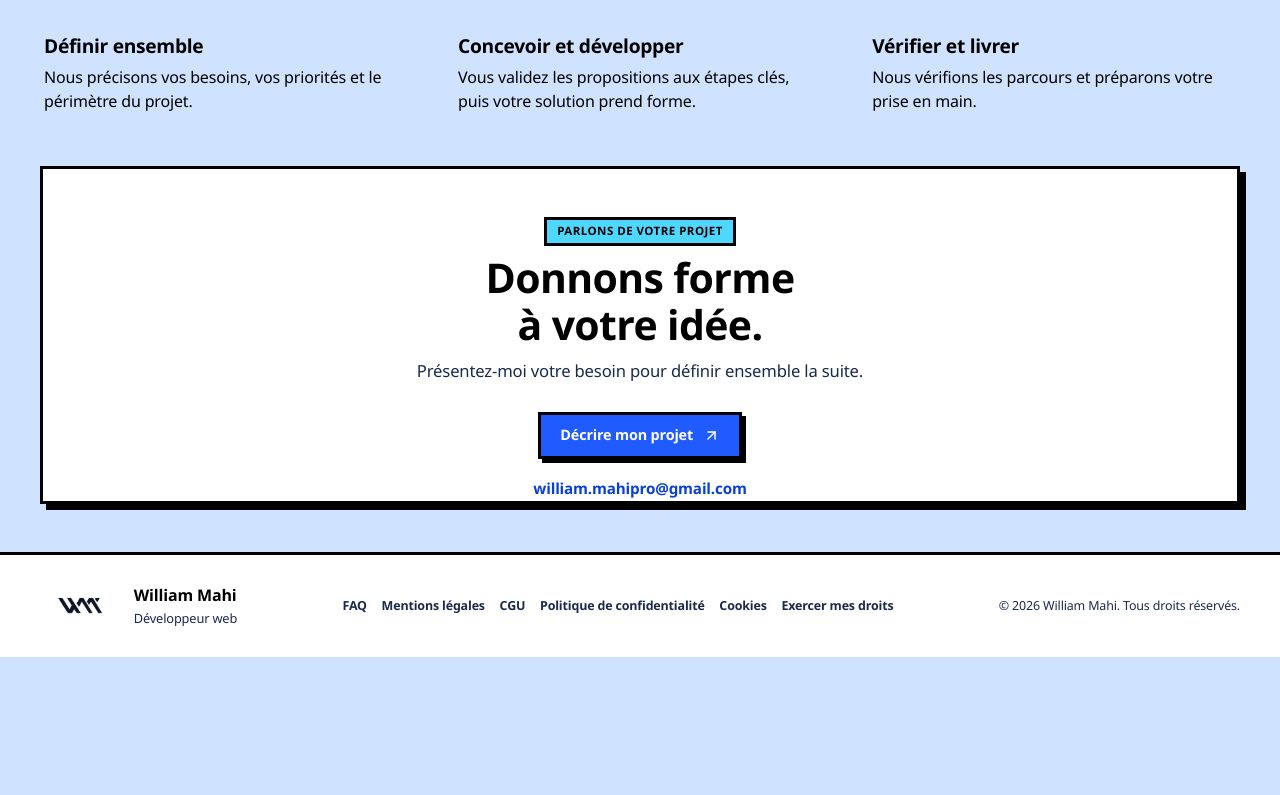
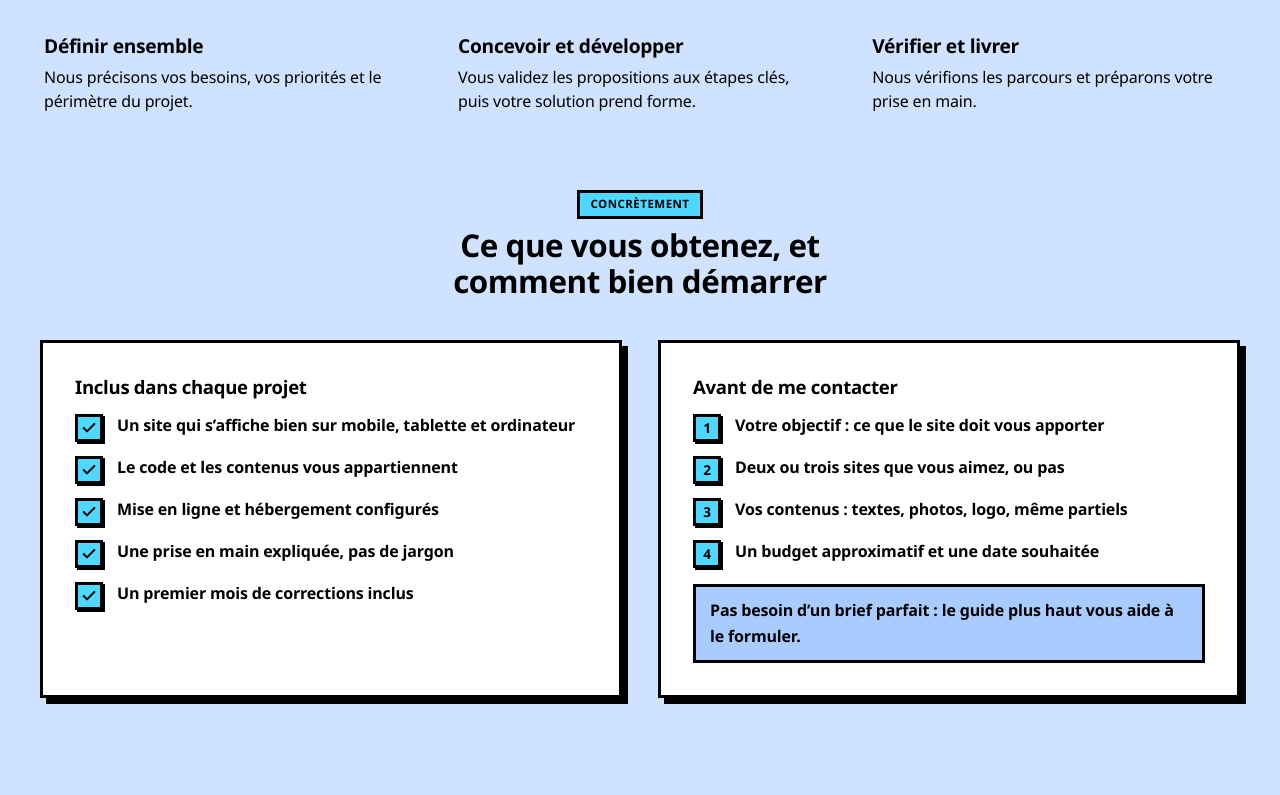
Before and after one commit to wiwi240/portfolio-, a React (Vite) app: page / in a window 1280 px wide. Shown: the part 3265-4060 px from the top of the page. Before the commit the page ends 3922 px from the top, so only its background shows below. Built offline with nearby package versions, Linux system fonts and the light colour scheme; a web font is replaced by a local one.

Commit message:
Add an 'included in every project / before contacting' section to the home page
Co-Authored-By: Claude Sonnet 5.5 <noreply@anthropic.com>

```diff
--- /dev/null
+++ b/src/components/home-included.css
@@ -0,0 +1,10 @@
+/* Home: what is included in a project, and how to prepare the first contact. */
+.home-included { padding-block: 40px 56px; }
+.home-included-grid { display: grid; grid-template-columns: repeat(2, minmax(0, 1fr)); gap: clamp(20px, 3vw, 36px); margin-top: 32px; }
+.home-included-card { display: flex; flex-direction: column; gap: 16px; padding: clamp(20px, 3vw, 32px); border: 1px solid var(--border); border-radius: var(--radius-lg); background: var(--surface); }
+.home-included-card h3 { margin: 0; font-size: clamp(1.25rem, 2vw, 1.6rem); }
+.home-included-list { display: grid; gap: 14px; margin: 0; padding: 0; list-style: none; }
+.home-included-list li { display: flex; align-items: flex-start; gap: 14px; line-height: 1.45; }
+.home-included-mark { display: grid; flex: none; place-items: center; width: 28px; height: 28px; border-radius: 50%; background: var(--tint); color: var(--accent); font-size: 0.85rem; font-weight: 800; }
+.home-included-note { margin: auto 0 0; color: var(--muted); }
+@media (max-width: 800px) { .home-included-grid { grid-template-columns: minmax(0, 1fr); } }
--- /dev/null
+++ b/src/components/home-included.tsx
@@ -0,0 +1,88 @@
+import { Check } from 'lucide-react'
+import type { Language } from '@/data/portfolio-content'
+import './home-included.css'
+
+// TO VALIDATE BY THE OWNER: these are example commitments, not confirmed facts. Edit the lists below before publishing.
+const text = {
+  fr: {
+    label: 'Concrètement',
+    title: 'Ce que vous obtenez, et comment bien démarrer',
+    includedTitle: 'Inclus dans chaque projet',
+    included: [
+      'Un site qui s’affiche bien sur mobile, tablette et ordinateur',
+      'Le code et les contenus vous appartiennent',
+      'Mise en ligne et hébergement configurés',
+      'Une prise en main expliquée, pas de jargon',
+      'Un premier mois de corrections inclus',
+    ],
+    prepareTitle: 'Avant de me contacter',
+    prepare: [
+      'Votre objectif : ce que le site doit vous apporter',
+      'Deux ou trois sites que vous aimez, ou pas',
+      'Vos contenus : textes, photos, logo, même partiels',
+      'Un budget approximatif et une date souhaitée',
+    ],
+    prepareNote: 'Pas besoin d’un brief parfait : le guide plus haut vous aide à le formuler.',
+  },
+  en: {
+    label: 'In practice',
+    title: 'What you get, and how to start well',
+    includedTitle: 'Included in every project',
+    included: [
+      'A site that looks right on phone, tablet and desktop',
+      'You own the code and the content',
+      'Launch and hosting set up',
+      'A walkthrough in plain words, no jargon',
+      'A first month of fixes included',
+    ],
+    prepareTitle: 'Before you get in touch',
+    prepare: [
+      'Your goal: what the site should do for you',
+      'Two or three sites you like, or dislike',
+      'Your content: texts, photos, logo, even partial',
+      'A rough budget and a desired date',
+    ],
+    prepareNote: 'No need for a perfect brief: the guide above helps you put it into words.',
+  },
+}
+
+export function HomeIncluded({ language }: { language: Language }) {
+  const t = text[language]
+  return (
+    <section className="stack-scene-inner home-section home-included" aria-labelledby="home-included-title">
+      <div className="home-section-heading home-section-heading--centered">
+        <span className="eyebrow">{t.label}</span>
+        <h2 id="home-included-title">{t.title}</h2>
+      </div>
+      <div className="home-included-grid">
+        <div className="home-included-card">
+          <h3>{t.includedTitle}</h3>
+          <ul className="home-included-list">
+            {t.included.map((item) => (
+              <li key={item}>
+                <span className="home-included-mark" aria-hidden="true">
+                  <Check size={16} strokeWidth={3} />
+                </span>
+                {item}
+              </li>
+            ))}
+          </ul>
+        </div>
+        <div className="home-included-card">
+          <h3>{t.prepareTitle}</h3>
+          <ol className="home-included-list home-included-steps">
+            {t.prepare.map((item, index) => (
+              <li key={item}>
+                <span className="home-included-mark" aria-hidden="true">
+                  {index + 1}
+                </span>
+                {item}
+              </li>
+            ))}
+          </ol>
+          <p className="home-included-note">{t.prepareNote}</p>
+        </div>
+      </div>
+    </section>
+  )
+}
--- a/src/components/home-page.tsx
+++ b/src/components/home-page.tsx
@@ -6,6 +6,7 @@ import { guidePanels, type GuideAnswer } from '@/data/home-guide'
 import { markProgrammaticScroll, useScrollToScene } from '@/lib/scroll-stack'
 import { paths } from '@/site'
 import { MethodScene } from './home-illustrations'
+import { HomeIncluded } from './home-included'
 import { HomeProjects } from './home-projects'
 import { ProjectEntry } from './project-entry'
 import { GuidePanel } from './project-guide'
@@ -147,6 +148,7 @@ export function HomePage({ language }: { language: Language }) {
       </StackScene>
       <StackScene id="methode" tone="surface" className="home-converge">
         <section className="stack-scene-inner home-section home-method" aria-labelledby="method-title"><div className="home-section-heading home-section-heading--centered"><Eyebrow>{t.methodLabel}</Eyebrow><h2 id="method-title">{t.methodTitle}</h2><p>{t.methodIntro}</p></div><div className="home-method-grid">{t.steps.map(([title, description], i) => <article className="home-method-card" key={title}><span className="home-step-number">0{i + 1}</span><MethodScene step={i} language={language} /><div className="home-method-copy"><h3>{title}</h3><p>{description}</p></div></article>)}</div></section>
+        <HomeIncluded language={language} />
         <section className="stack-scene-inner home-section home-contact-panel" aria-labelledby="contact-title"><Eyebrow>{t.contactLabel}</Eyebrow><h2 id="contact-title">{t.contactTitle}</h2><p>{t.contactLead}</p><a className="button button-primary" href="#votre-projet">{t.projectContact}<ArrowUpRight aria-hidden="true" /></a><a className="home-contact-email" href={'mailto:' + contactEmail}>{contactEmail}</a></section>
       </StackScene>
     </ScrollStack>
--- a/src/neobrutalism.css
+++ b/src/neobrutalism.css
@@ -314,3 +314,10 @@ html.dark .illustration {
 html.dark .desktop-nav a[aria-current="page"]::after { background: var(--accent-cyan); }
 html.dark .mobile-nav a[aria-current="page"] { color: var(--accent-cyan); }
 html.dark .tl-stem { background: #000; }
+
+/* Home: included in every project / before contacting */
+.home-included-card { border: var(--nb-border); border-radius: 0; background: var(--surface); box-shadow: var(--nb-shadow); }
+.home-included-card h3 { font-weight: 900; }
+.home-included-list li { color: var(--fg); font-weight: 600; }
+.home-included-mark { border: var(--nb-border); border-radius: 0; background: var(--accent-cyan); color: #000; font-weight: 900; box-shadow: 2px 2px 0 var(--nb-line); }
+.home-included-note { padding: 10px 14px; border: var(--nb-border); background: var(--tint); color: var(--fg); font-weight: 700; }
```
